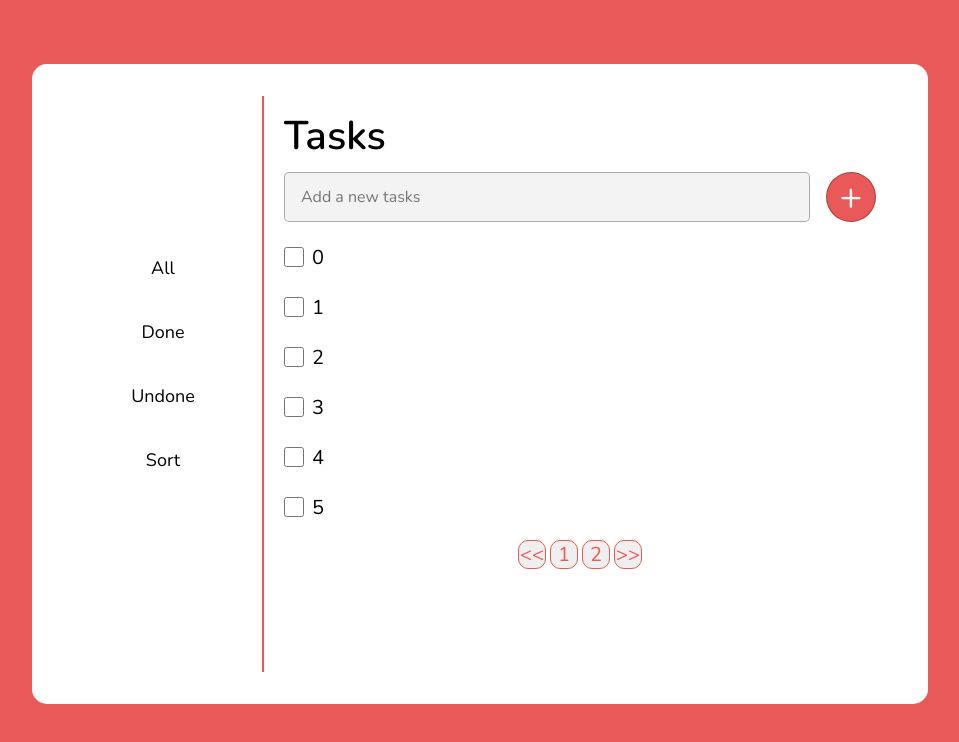
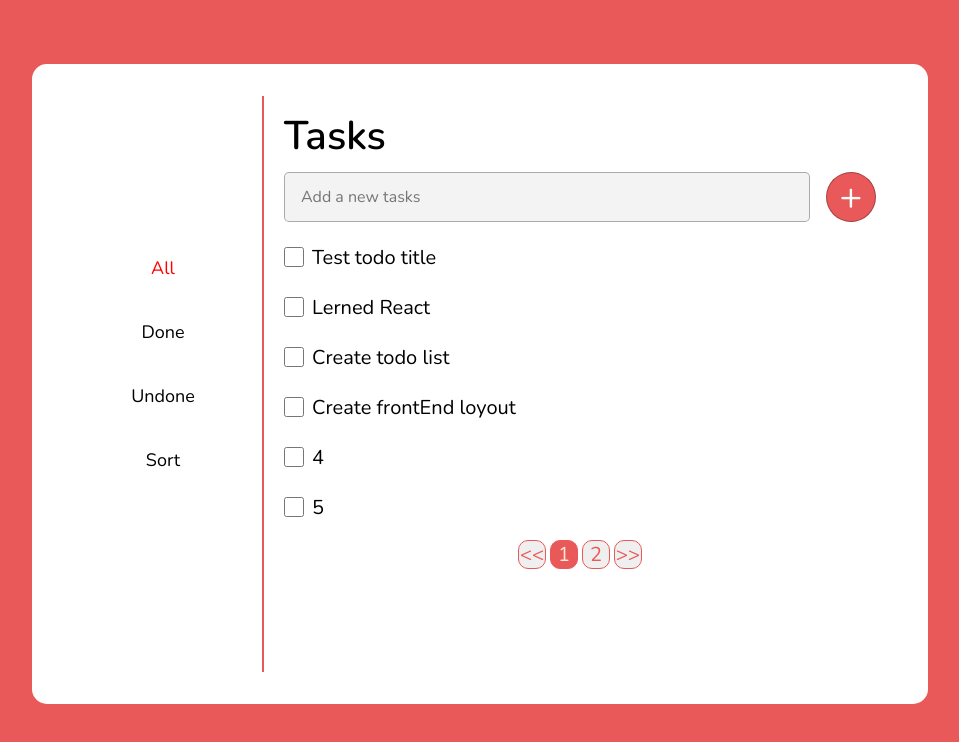
Before and after one commit to ArtemSunRise16/io, a React (Create React App) app: page / in a window 1280 px wide. Shown: the top 742 px of the page, without its empty margins (160-1119 px from the left). Built offline with nearby package versions, Linux system fonts and the light colour scheme.

Commit message:
Create function editTodo

```diff
--- a/src/App.js
+++ b/src/App.js
@@ -5,13 +5,15 @@ import React, { useState } from 'react';
 import { Context } from './components/context.js'
 
 function App() {
+  const [pageActive, setPageActive] = useState(1)
+  const [active, setActive] = useState('all')
   const [filter, setFilter] = useState('all')
   const [sort, setSort] = useState(true)
   const [todos, setTodos] = useState([
-    { id: 1, completed: false, title: '0' },
-    { id: 2, completed: false, title: '1' },
-    { id: 3, completed: false, title: '2' },
-    { id: 4, completed: false, title: '3' },
+    { id: 1, completed: false, title: 'Test todo title' },
+    { id: 2, completed: false, title: 'Lerned React' },
+    { id: 3, completed: false, title: 'Create todo list' },
+    { id: 4, completed: false, title: 'Create frontEnd loyout' },
     { id: 5, completed: false, title: '4' },
     { id: 6, completed: false, title: '5' },
     { id: 7, completed: false, title: '6' },
@@ -65,35 +67,46 @@ function App() {
   function filterState(state) {
     setFilter(state)
     setCurrentPage(1)
+    setActive(state)
+    setPageActive(1)
   }
 
   function sortByDate(state) {
+    setActive('sort')
     setSort(state)
     setCurrentPage(1)
+    setPageActive(1)
   }
 
   function todoPagination(page) {
     setCurrentPage(page)
+    setPageActive(page)
   }
 
   function nextPage() {
     setCurrentPage(next => next === Math.ceil(filteredTodos.length / todosPrePage) ? next : next + 1)
+    setPageActive(nextPage => nextPage === Math.ceil(filteredTodos.length / todosPrePage) ? nextPage : nextPage + 1)
   }
 
   function pastPage() {
     setCurrentPage(past => past === 1 ? 1 : past - 1)
+    setPageActive(pastPage => pastPage === 1 ? 1 : pastPage - 1)
   }
 
 
   return (
-    <Context.Provider value={{ nextPage, pastPage }}>
+    <Context.Provider value={{ nextPage, pastPage, pageActive, currentPage }}>
       <div className='Wrapper'>
         <div className="app">
           <TodoNavigator
+            active={active}
+            setActive={setActive}
             filterState={filterState}
             sortByDate={sortByDate}
             isSorted={sort} />
           <TodoContent
+            setTodos={setTodos}
+            todos={todos}
             todoFilter={paginationTodos}
             completeTask={completeTask}
             removeTodo={removeTodo}
--- a/src/components/navigatorItem.jsx
+++ b/src/components/navigatorItem.jsx
@@ -1,8 +1,7 @@
 import React from "react";
 import '../style/navigatorItem.css'
 
-function NavigatorItem({ filterState, sortByDate, isSorted }) {
-
+function NavigatorItem({ filterState, sortByDate, isSorted, active }) {
 
     function onClickHandlerDone() {
         filterState(true)
@@ -22,10 +21,10 @@ function NavigatorItem({ filterState, sortByDate, isSorted }) {
 
     return (
         <div className = 'todo__navigator__items' >
-            <button onClick={onClickHandlerAll}>All</button>
-            <button onClick={onClickHandlerDone}>Done</button>
-            <button onClick={onClickHandlerUnDone}>Undone</button>
-            <button onClick={OnClickHandlerDate}>Sort</button>
+            <button className={active === 'all' && 'active'} onClick={onClickHandlerAll}>All</button>
+            <button className={active === true && 'active'} onClick={onClickHandlerDone}>Done</button>
+            <button className={active === false && 'active'} onClick={onClickHandlerUnDone}>Undone</button>
+            <button className={active === 'sort' && 'active'} onClick={OnClickHandlerDate}>Sort</button>
         </div>
     )
 }
--- a/src/components/pagination.jsx
+++ b/src/components/pagination.jsx
@@ -3,7 +3,10 @@ import '../style/todoContent.css'
 import { Context } from "./context";
 
 function Pagination({ todosPrePage, totalTodo, todoPagination }) {
-    const { nextPage, pastPage } = useContext(Context)
+
+
+    const { nextPage, pastPage, pageActive, currentPage } = useContext(Context)
+
     const pageNumber = []
 
     for (let i = 1; i <= Math.ceil(totalTodo / todosPrePage); i++) {
@@ -13,11 +16,18 @@ function Pagination({ todosPrePage, totalTodo, todoPagination }) {
 
     return (
         <div className="todo__pagination">
-            <button onClick={() => pastPage()}>{'<<'}</button>
-            {pageNumber.map(page => (
-                <button onClick={() => todoPagination(page)} key={page}>{page}</button>
-            ))}
-            <button onClick={() => nextPage()}>{'>>'}</button>
+            <button className="todo__pagination__button" onClick={() => pastPage()}>{'<<'}</button>
+            {currentPage >= 3 && <button className="todo__pagination__button" onClick={() => pastPage()}>{'...'}</button>}
+            {pageNumber.map(page => {
+                if (page === currentPage || page === currentPage + 1 || page === currentPage - 1) {
+
+                    return <button className={`todo__pagination__button ${pageActive === page && 'pageActive'}`} onClick={() => todoPagination(page)} key={page}>{page}</button>
+
+                }
+                return null
+            })}
+            {currentPage < Math.ceil(totalTodo / todosPrePage) - 1 && <button className="todo__pagination__button" onClick={() => nextPage()}>{'...'}</button>}
+            <button className="todo__pagination__button" onClick={() => nextPage()}>{'>>'}</button>
         </div>
     )
 }
--- a/src/components/todoContent.jsx
+++ b/src/components/todoContent.jsx
@@ -4,7 +4,7 @@ import Pagination from "./pagination";
 import TodoAdd from "./todoAdd";
 import TodoList from "./todoList";
 
-function TodoContent({ todoFilter, completeTask, removeTodo, createTodo, todosPrePage, totalTodo, todoPagination }) {
+function TodoContent({ todoFilter, completeTask, removeTodo, createTodo, todosPrePage, totalTodo, todoPagination, todos, setTodos }) {
 
 
 
@@ -12,7 +12,7 @@ function TodoContent({ todoFilter, completeTask, removeTodo, createTodo, todosPr
         <div className="todo__content">
             <h1 className="todo__title">Tasks</h1>
             <TodoAdd createTodo={createTodo} />
-            <TodoList todoFilter={todoFilter} completeTask={completeTask} removeTodo={removeTodo} />
+            <TodoList setTodos={setTodos} todoFilter={todoFilter} completeTask={completeTask} removeTodo={removeTodo} todos={todos} />
             <Pagination todosPrePage={todosPrePage} totalTodo={totalTodo} todoPagination={todoPagination}/>
         </div>
     )
--- a/src/components/todoItem.jsx
+++ b/src/components/todoItem.jsx
@@ -1,22 +1,62 @@
-import React from "react";
+import React, { useState } from "react";
 import '../style/todoContent.css'
 import { BsTrash } from "react-icons/bs";
 
-function TodoItem({ todo, completeTask, removeTodo }) {
+function TodoItem({ todo, completeTask, removeTodo, saveTodo }) {
 
-    const  onClickHandler = () => {
+    const [value, setValue] = useState('')
+    const [edit, setEdit] = useState(null)
+
+    function editTodo(id, title) {
+        setEdit(id)
+        setValue(title)
+    }
+
+
+    function saveHandler(event) {
+        event.preventDefault()
+        saveTodo(todo.id, value)
+        setEdit(null)
+    }
+
+    const onChangeHandler = (event) => {
+        setValue(event.target.value)
+    }
+
+    const onClickHandler = () => {
         removeTodo(todo.id)
     }
 
+    const handlerBlur = () => {
+            setEdit(false)
+    }
+
+    const handleEcsPress  = (e) => {
+        if (e.keyCode === 27) handlerBlur()
+    }
+
     return (
+        <div>
+            {
+                edit === todo.id ?
+                    <form onSubmit={saveHandler} className="todo__list">
+                        <input checked={todo.completed ? true : false} className="todo__task__checkbox" type="checkbox" onChange={() => completeTask(todo.id)}></input>
+                        <input className="edit__todo" autoFocus onBlur={handlerBlur} value={value} onChange={(e) => {onChangeHandler(e); }} onKeyDown={handleEcsPress}/>
+                    </form>
+                    :
                     <div className="todo__list">
                         <div>
-                <input checked={todo.completed ? true : false } className="todo__task__checkbox" type="checkbox" onChange={() => completeTask(todo.id)}></input>
+                            <input checked={todo.completed ? true : false} className="todo__task__checkbox" type="checkbox" onChange={() => completeTask(todo.id)}></input>
                         </div>
-            <div className="todo__task__text">
+                        <div className="todo__task__text" onClick={() => editTodo(todo.id, todo.title)}>
                             {todo.title} <span className="todo__task__date">{todo.date}</span>
                         </div>
                         <button onClick={onClickHandler} className="todo__task__del"><BsTrash></BsTrash></button>
+                    </div>
+            }
+
+
+
         </div>
 
     )
--- a/src/components/todoList.jsx
+++ b/src/components/todoList.jsx
@@ -1,11 +1,19 @@
 import React from "react";
 import TodoItem from './todoItem'
 
-function TodoList({ todoFilter, completeTask, removeTodo }) {
+function TodoList({ todoFilter, completeTask, removeTodo, todos, setTodos }) {
+
+
+    function saveTodo(id, value) {
+        setTodos(todos.map(item => {
+            return { ...item, title: item.id === id ? item.title = value : item.title }
+          }))
+    }
+
     return (
         <div>
             {todoFilter.map(todo => {
-                return (<TodoItem key={todo.id} todo={todo} completeTask={completeTask} removeTodo={removeTodo} />)
+                return (<TodoItem saveTodo={saveTodo} key={todo.id} todo={todo} completeTask={completeTask} removeTodo={removeTodo} />)
             })}
         </div>
     )
--- a/src/components/todoNavigator.jsx
+++ b/src/components/todoNavigator.jsx
@@ -2,10 +2,15 @@ import React from "react";
 import '../style/todoNavigator.css'
 import NavigatorItem from "./navigatorItem";
 
-function TodoNavigator( {filterState, sortByDate, isSorted} ) {
+function TodoNavigator( {filterState, sortByDate, isSorted, active, setActive} ) {
     return (
         <div className="todo__navigator">
-        <NavigatorItem filterState={filterState} sortByDate={sortByDate} isSorted={isSorted}  />
+        <NavigatorItem
+        filterState={filterState}
+        sortByDate={sortByDate}
+        isSorted={isSorted}
+        active={active}
+        setActive={setActive} />
         </div>
     )
 }
--- a/src/style/todoContent.css
+++ b/src/style/todoContent.css
@@ -65,10 +65,9 @@
 .todo__pagination {
     display: flex;
     justify-content: center;
-
 }
 
-.todo__pagination button{
+.todo__pagination__button{
     color: #EA5959;
     font-size: 20px;
     border: 1px solid #EA5959;
@@ -77,21 +76,13 @@
     margin: 2px;
 }
 
-/* @media screen and (min-width: 1000px) and (max-width: 2400px) {
-    .todo__navigator__media {
-        display: none;
-    }
-} */
+.pageActive {
+    background: #EA5959;
+    color: antiquewhite;
+}
 
-/* @media screen and (min-width: 0px) and (max-width: 999px) {
-
-    .todo__navigator__media {
-        display: block;
-    }
-
-    .todo__navigator__media button {
-        font-size: 20px;
-        margin-left: 50px;
-        margin-bottom: 10px;
-    }
-} */
+.edit__todo {
+    border: 1px solid black;
+    margin-left: 10px;
+    margin: 10px;
+}
```
Lines whose indentation alone changed are shown as unchanged.
